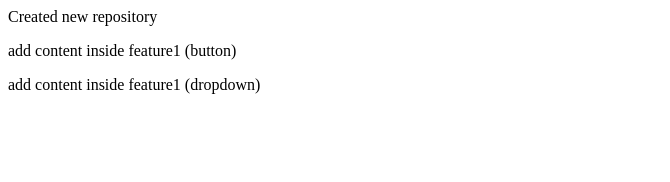
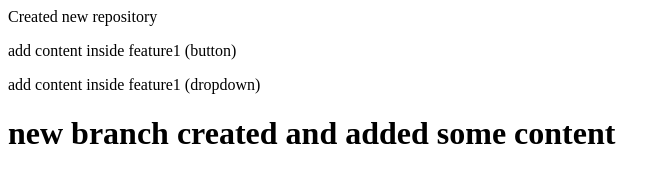
Before and after one commit to Ajay-brudite/localRepo, a plain HTML site: page index.html in a window 1280 px wide. Shown: the whole page, without its empty margins (0-670 px from the left). Drawn offline with Linux system fonts and the light colour scheme.

Commit message:
Add commit

```diff
--- a/index.html
+++ b/index.html
@@ -3,3 +3,5 @@
 <p>add content inside feature1 (button)</p>
 
 <p>add content inside feature1 (dropdown)</p>
+
+<h1>new branch created and added some content</h1>
```
